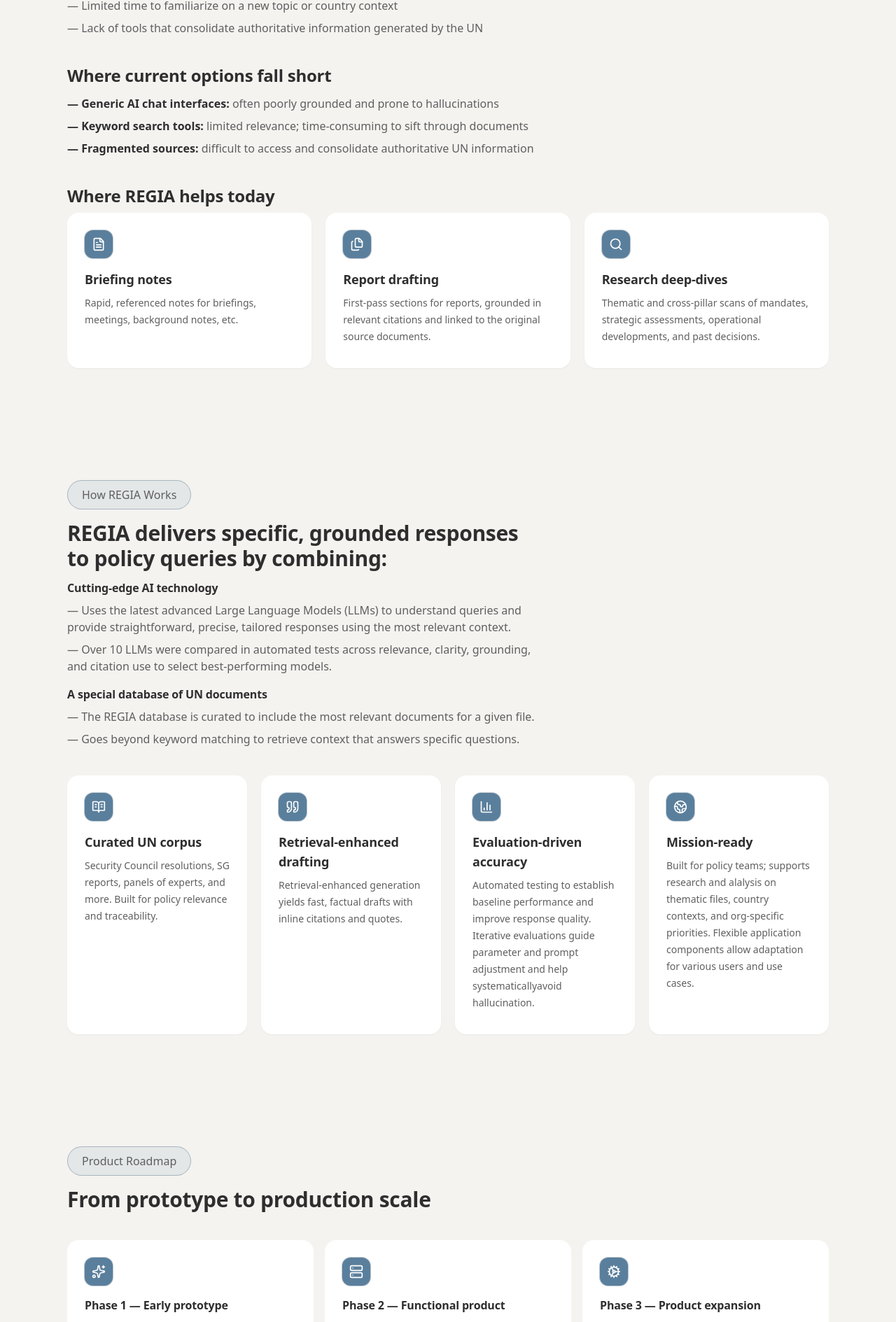
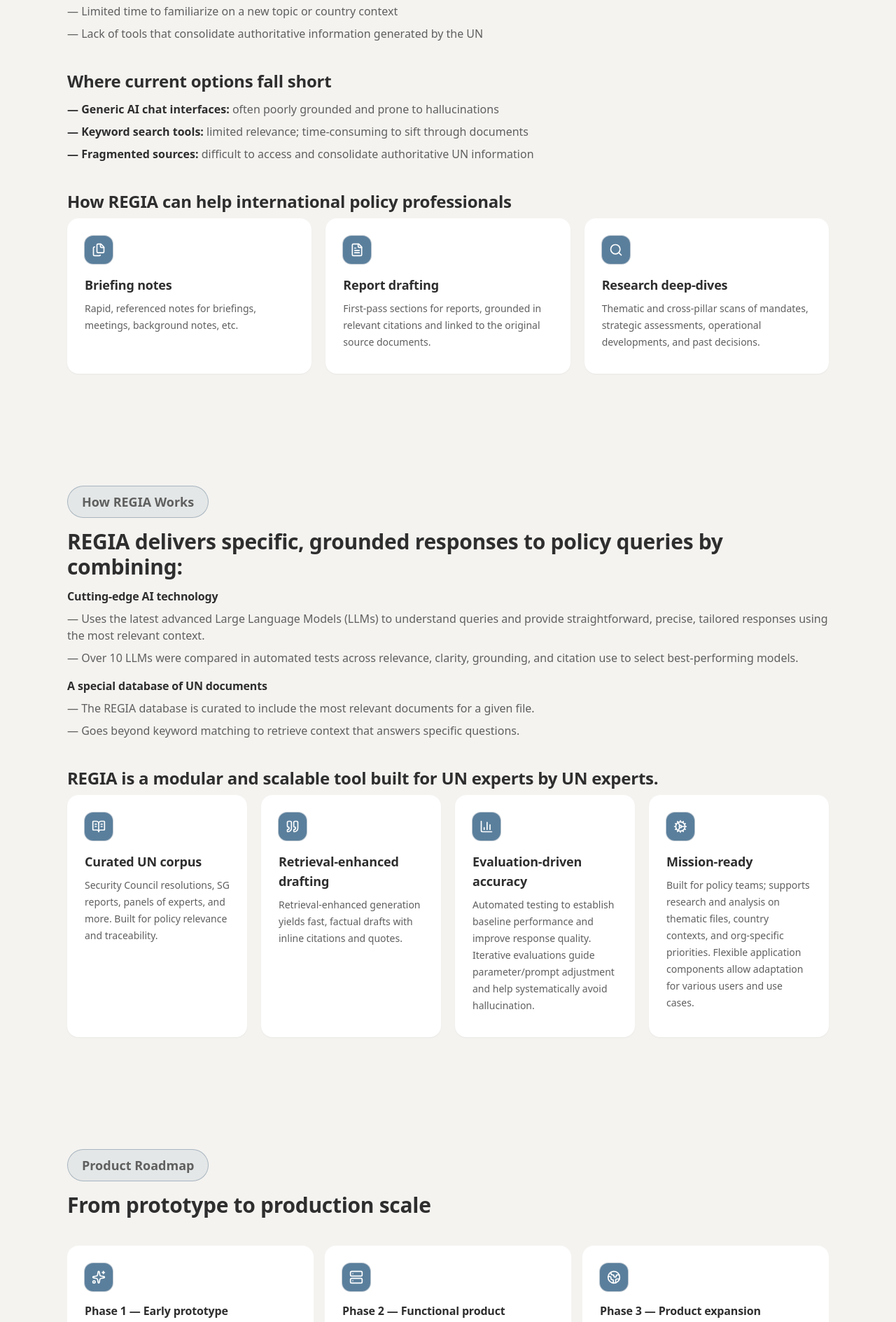
Before and after one commit to josh-jorgensen/regia-landing, a Next.js app: page / in a window 1280 px wide. Shown: the part 875-2764 px from the top of the page at 70% size. Built offline with nearby package versions, Linux system fonts and the light colour scheme.

Commit message:
UX: larger pills; full-width How REGIA Works content; consistent product subheading; icon contrast improvements; nav link readability

```diff
--- a/app/page.tsx
+++ b/app/page.tsx
@@ -13,7 +13,7 @@
 );
 
 const Pill: React.FC<{ children: React.ReactNode }> = ({ children }) => (
-  <span className="inline-flex items-center gap-2 rounded-full border border-[var(--ring)] bg-[color-mix(in_oklab,var(--brand)_10%,transparent)] px-5 py-2 text-base font-medium text-[var(--subtle)]">
+  <span className="inline-flex items-center gap-2 rounded-full border border-[var(--ring)] bg-[color-mix(in_oklab,var(--brand)_10%,transparent)] px-5 py-2 text-lg font-semibold text-[var(--subtle)]">
     {children}
   </span>
 );
@@ -70,7 +70,7 @@
             <ul className="mt-3 max-w-3xl text-[var(--subtle)]">
               <li>— The latest generative AI models;</li>
               <li>— The UN’s vast collection of official documents; and</li>
-              <li>— A custom approach to provide grounded responses to user queries, eliminating hallucination.</li>
+              <li>— A tailored approach to provide grounded responses to user queries, eliminating hallucination.</li>
             </ul>
             <div className="mt-6 flex flex-wrap items-center gap-3">
               <a href="#contact" className="inline-flex items-center gap-2 rounded-[10px] border border-[var(--brand)] bg-transparent px-4 py-2.5 text-sm font-medium text-[var(--brand)] ring-1 ring-[var(--ring)] hover:bg-[color-mix(in_oklab,var(--brand)_10%,transparent)]">
@@ -107,11 +107,11 @@
             </ul>
           </div>
           <div className="mt-10 max-w-2xl">
-            <h2 className="text-2xl font-semibold">Where REGIA helps today</h2>
+            <h2 className="text-2xl font-semibold">How REGIA can help international policy professionals</h2>
           </div>
           <div className="grid gap-5 md:grid-cols-2 lg:grid-cols-3">
-            <FeatureCard icon={<FileText className="h-5 w-5 text-white" />} title="Briefing notes" desc="Rapid, referenced notes for briefings, meetings, background notes, etc." />
-            <FeatureCard icon={<Files className="h-5 w-5 text-white" />} title="Report drafting" desc="First‑pass sections for reports, grounded in relevant citations and linked to the original source documents." />
+            <FeatureCard icon={<Files className="h-5 w-5 text-white" />} title="Briefing notes" desc="Rapid, referenced notes for briefings, meetings, background notes, etc." />
+            <FeatureCard icon={<FileText className="h-5 w-5 text-white" />} title="Report drafting" desc="First‑pass sections for reports, grounded in relevant citations and linked to the original source documents." />
             <FeatureCard icon={<Search className="h-5 w-5 text-white" />} title="Research deep‑dives" desc="Thematic and cross‑pillar scans of mandates, strategic assessments, operational developments, and past decisions." />
           </div>
         </Container>
@@ -120,7 +120,7 @@
       {/* PRODUCT */}
       <Section id="product">
         <Container>
-          <div className="mb-10 max-w-2xl">
+          <div className="mb-10">
             <Pill>How REGIA Works</Pill>
             <h2 className="mt-4 text-3xl font-semibold">REGIA delivers specific, grounded responses to policy queries by combining:</h2>
             <div className="mt-3 grid gap-4 text-[var(--subtle)]">
@@ -141,11 +141,15 @@
             </div>
           </div>
 
+          <div className="mt-10">
+            <h2 className="text-2xl font-semibold">REGIA is a modular and scalable tool built for UN experts by UN experts.</h2>
+          </div>
+
           <div className="grid gap-5 md:grid-cols-2 lg:grid-cols-4">
             <FeatureCard icon={<BookOpenText className="h-5 w-5 text-white" />} title="Curated UN corpus" desc="Security Council resolutions, SG reports, panels of experts, and more. Built for policy relevance and traceability." />
             <FeatureCard icon={<Quote className="h-5 w-5 text-white" />} title="Retrieval‑enhanced drafting" desc="Retrieval‑enhanced generation yields fast, factual drafts with inline citations and quotes." />
-            <FeatureCard icon={<BarChart3 className="h-5 w-5 text-white" />} title="Evaluation‑driven accuracy" desc="Automated testing to establish baseline performance and improve response quality. Iterative evaluations guide parameter and prompt adjustment and help systematicallyavoid hallucination." />
-            <FeatureCard icon={<Globe2 className="h-5 w-5 text-white" />} title="Mission‑ready" desc="Built for policy teams; supports research and alalysis on thematic files, country contexts, and org‑specific priorities. Flexible application components allow adaptation for various users and use cases." />
+            <FeatureCard icon={<BarChart3 className="h-5 w-5 text-white" />} title="Evaluation‑driven accuracy" desc="Automated testing to establish baseline performance and improve response quality. Iterative evaluations guide parameter/prompt adjustment and help systematically avoid hallucination." />
+            <FeatureCard icon={<Cog className="h-5 w-5 text-white" />} title="Mission‑ready" desc="Built for policy teams; supports research and analysis on thematic files, country contexts, and org‑specific priorities. Flexible application components allow adaptation for various users and use cases." />
           </div>
         </Container>
       </Section>
@@ -180,7 +184,7 @@
             </div>
             <div className="group flex h-full min-h-[18rem] flex-col justify-start rounded-2xl border border-white/5 bg-[var(--card)] p-6 ring-1 ring-white/5 transition hover:-translate-y-1 hover:shadow-md">
               <div className="mb-4 inline-flex h-10 w-10 items-center justify-center rounded-xl bg-[var(--brand)] ring-1 ring-[var(--ring)]">
-                <Cog className="h-5 w-5 text-white" />
+                <Globe2 className="h-5 w-5 text-white" />
               </div>
               <div>
                 <h3 className="font-semibold">Phase 3 — Product expansion</h3>
```
